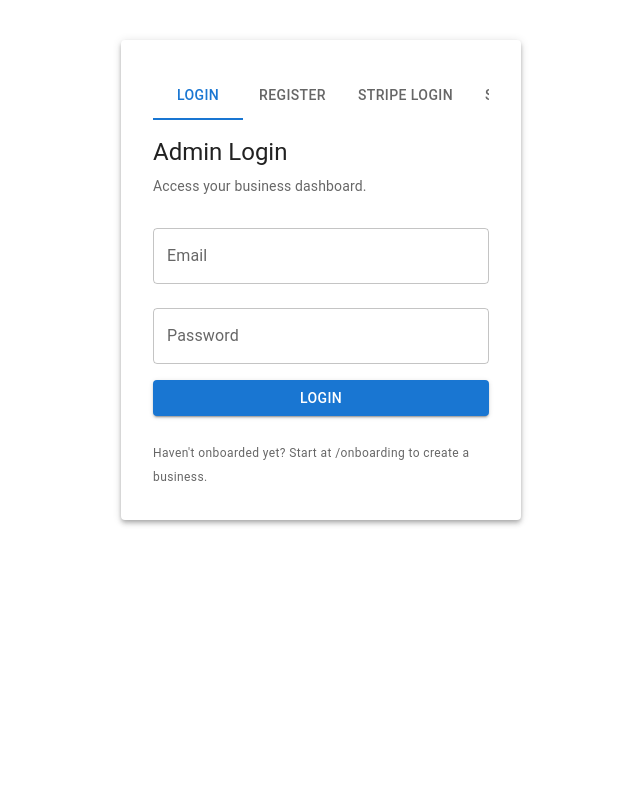
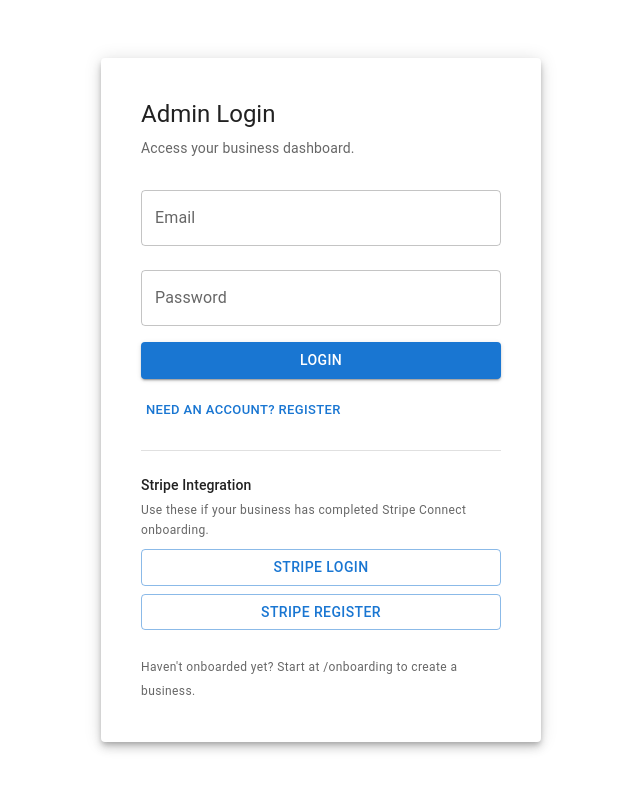
Before and after one commit to yourOnlyCode/pos-unlegacy, a React (Vite) app in the folder client/: page / in a window 1280 px wide. Shown: the top 790 px of the page, without its empty margins (319-959 px from the left). Built offline with nearby package versions, Linux system fonts and the light colour scheme.

Commit message:
got rid of back button on dashboard

```diff
--- a/client/src/components/AdminDashboard.tsx
+++ b/client/src/components/AdminDashboard.tsx
@@ -10,9 +10,7 @@ import {
   CardContent,
   CircularProgress,
   Alert,
-  Button,
 } from '@mui/material';
-import { ArrowBack } from '@mui/icons-material';
 import InventoryManagement from './admin/InventoryManagement';
 import OrdersList from './admin/OrdersList';
 
@@ -91,13 +89,6 @@ export default function AdminDashboard() {
     return (
       <Container maxWidth="md" sx={{ py: 4 }}>
         <Alert severity="error">{error || 'Business not found'}</Alert>
-        <Button
-          startIcon={<ArrowBack />}
-          onClick={() => navigate('/')}
-          sx={{ mt: 2 }}
-        >
-          Back to Home
-        </Button>
       </Container>
     );
   }
@@ -105,14 +96,6 @@ export default function AdminDashboard() {
   return (
     <Container maxWidth="lg" sx={{ py: 4 }}>
       <Box sx={{ mb: 3 }}>
-        <Button
-          startIcon={<ArrowBack />}
-          onClick={() => navigate('/')}
-          sx={{ mb: 2 }}
-        >
-          Back
-        </Button>
-
         <Card>
           <CardContent>
             <Typography variant="h4" gutterBottom>
--- a/client/src/components/AdminLogin.tsx
+++ b/client/src/components/AdminLogin.tsx
@@ -1,9 +1,9 @@
 import { useState } from 'react';
-import { Box, Paper, TextField, Button, Typography, Alert, CircularProgress, Tabs, Tab } from '@mui/material';
+import { Box, Paper, TextField, Button, Typography, Alert, CircularProgress, Divider } from '@mui/material';
 import { useNavigate } from 'react-router-dom';
 
 function AdminLogin() {
-  const [mode, setMode] = useState<'login' | 'register' | 'stripeLogin' | 'stripeRegister'>('login');
+  const [mode, setMode] = useState<'login' | 'register'>('login');
   const [businessId, setBusinessId] = useState('');
   const [email, setEmail] = useState('');
   const [password, setPassword] = useState('');
@@ -17,11 +17,11 @@ function AdminLogin() {
     const bId = businessId.trim();
     const em = email.trim();
     const pw = password;
-    if (['register','stripeRegister'].includes(mode) && (!bId || !em || !pw)) {
+    if (mode === 'register' && (!bId || !em || !pw)) {
       setError('All fields required for registration');
       return;
     }
-    if (['login','stripeLogin'].includes(mode) && (!em || !pw)) {
+    if (mode === 'login' && (!em || !pw)) {
       setError('Email and password required');
       return;
     }
@@ -41,24 +41,8 @@ function AdminLogin() {
         localStorage.setItem('authToken', data.token);
         localStorage.setItem('businessId', data.businessId);
         navigate(`/admin/${data.businessId}`);
-      } else if (mode === 'stripeRegister') {
-        const res = await fetch('/api/auth/stripe/register', {
-          method: 'POST',
-          headers: { 'Content-Type': 'application/json' },
-          body: JSON.stringify({ businessId: bId, email: em, password: pw })
-        });
-        const data = await res.json();
-        if (!res.ok) {
-          setError(data.error || 'Stripe registration failed');
-          return;
-        }
-        localStorage.setItem('authToken', data.token);
-        localStorage.setItem('businessId', data.businessId);
-        localStorage.setItem('stripeAccountId', data.stripeAccountId);
-        navigate(`/admin/${data.businessId}`);
       } else {
-        const endpoint = mode === 'stripeLogin' ? '/api/auth/stripe/login' : '/api/auth/login';
-        const res = await fetch(endpoint, {
+        const res = await fetch('/api/auth/login', {
           method: 'POST',
           headers: { 'Content-Type': 'application/json' },
           body: JSON.stringify({ email: em, password: pw })
@@ -70,9 +54,6 @@ function AdminLogin() {
         }
         localStorage.setItem('authToken', data.token);
         localStorage.setItem('businessId', data.businessId);
-        if (data.stripeAccountId) {
-          localStorage.setItem('stripeAccountId', data.stripeAccountId);
-        }
         navigate(`/admin/${data.businessId}`);
       }
     } catch (err) {
@@ -82,27 +63,101 @@ function AdminLogin() {
     }
   };
 
+  const handleStripeRegister = async () => {
+  const handleTestLogin = async () => {
+    setError(null);
+    setLoading(true);
+    try {
+      const res = await fetch('/api/auth/test-login', {
+        method: 'POST',
+        headers: { 'Content-Type': 'application/json' },
+        body: JSON.stringify({ businessId: businessId.trim() || undefined })
+      });
+      const data = await res.json();
+      if (!res.ok) {
+        setError(data.error || 'Test login failed');
+        return;
+      }
+      localStorage.setItem('authToken', data.token);
+      localStorage.setItem('businessId', data.businessId);
+      if (data.stripeAccountId) localStorage.setItem('stripeAccountId', data.stripeAccountId);
+      navigate(`/admin/${data.businessId}`);
+    } catch (err) {
+      setError('Network error');
+    } finally {
+      setLoading(false);
+    }
+  };
+    setError(null);
+    if (!businessId.trim() || !email.trim() || !password) {
+      setError('Business ID, email, password required');
+      return;
+          <Button variant="contained" color="secondary" onClick={handleTestLogin} disabled={loading}>Test Admin Login</Button>
+    }
+    setLoading(true);
+    try {
+      const res = await fetch('/api/auth/stripe/register', {
+        method: 'POST',
+        headers: { 'Content-Type': 'application/json' },
+        body: JSON.stringify({ businessId: businessId.trim(), email: email.trim(), password })
+      });
+      const data = await res.json();
+      if (!res.ok) {
+        setError(data.error || 'Stripe registration failed');
+        return;
+      }
+      localStorage.setItem('authToken', data.token);
+      localStorage.setItem('businessId', data.businessId);
+      localStorage.setItem('stripeAccountId', data.stripeAccountId);
+      navigate(`/admin/${data.businessId}`);
+    } catch (err) {
+      setError('Network error');
+    } finally {
+      setLoading(false);
+    }
+  };
+
+  const handleStripeLogin = async () => {
+    setError(null);
+    if (!email.trim() || !password) {
+      setError('Email and password required');
+      return;
+    }
+    setLoading(true);
+    try {
+      const res = await fetch('/api/auth/stripe/login', {
+        method: 'POST',
+        headers: { 'Content-Type': 'application/json' },
+        body: JSON.stringify({ email: email.trim(), password })
+      });
+      const data = await res.json();
+      if (!res.ok) {
+        setError(data.error || 'Stripe login failed');
+        return;
+      }
+      localStorage.setItem('authToken', data.token);
+      localStorage.setItem('businessId', data.businessId);
+      if (data.stripeAccountId) localStorage.setItem('stripeAccountId', data.stripeAccountId);
+      navigate(`/admin/${data.businessId}`);
+    } catch (err) {
+      setError('Network error');
+    } finally {
+      setLoading(false);
+    }
+  };
+
   return (
-    <Box display="flex" justifyContent="center" alignItems="center" minHeight="70vh">
-      <Paper elevation={4} sx={{ p: 4, width: 400 }}>
-        <Tabs value={mode} onChange={(_, v) => setMode(v)} sx={{ mb: 2 }} variant="scrollable" allowScrollButtonsMobile>
-          <Tab label="Login" value="login" />
-          <Tab label="Register" value="register" />
-          <Tab label="Stripe Login" value="stripeLogin" />
-            <Tab label="Stripe Register" value="stripeRegister" />
-        </Tabs>
+    <Box display="flex" justifyContent="center" alignItems="center" minHeight="100vh" width="100%" sx={{ bgcolor: 'background.default' }}>
+      <Paper elevation={6} sx={{ p: 5, width: '100%', maxWidth: 440, mx: 2 }}>
         <Typography variant="h5" gutterBottom>
-          {mode === 'login' && 'Admin Login'}
-          {mode === 'register' && 'Create Admin Account'}
-          {mode === 'stripeLogin' && 'Login (Stripe Linked)'}
-          {mode === 'stripeRegister' && 'Register (Stripe Linked)'}
+          {mode === 'login' ? 'Admin Login' : 'Create Admin Account'}
         </Typography>
         <Typography variant="body2" color="text.secondary" sx={{ mb: 2 }}>
           {mode === 'login' ? 'Access your business dashboard.' : 'Register an admin account for an existing business.'}
         </Typography>
         {error && <Alert severity="error" sx={{ mb: 2 }}>{error}</Alert>}
         <Box component="form" onSubmit={handleSubmit}>
-          {['register','stripeRegister'].includes(mode) && (
+          {mode === 'register' && (
             <TextField
               label="Business ID"
               fullWidth
@@ -136,12 +191,22 @@ function AdminLogin() {
             disabled={loading}
             sx={{ mt: 1 }}
           >
-            {loading ? <CircularProgress size={22} /> : (
-              mode === 'login' ? 'Login' :
-              mode === 'register' ? 'Register' :
-              mode === 'stripeLogin' ? 'Stripe Login' : 'Stripe Register'
-            )}
+            {loading ? <CircularProgress size={22} /> : (mode === 'login' ? 'Login' : 'Register')}
           </Button>
+        </Box>
+        <Box mt={2} display="flex" justifyContent="space-between">
+          <Button size="small" onClick={() => setMode(mode === 'login' ? 'register' : 'login')} disabled={loading}>
+            {mode === 'login' ? 'Need an account? Register' : 'Have an account? Login'}
+          </Button>
+        </Box>
+        <Divider sx={{ my: 3 }} />
+        <Typography variant="subtitle2" gutterBottom>Stripe Integration</Typography>
+        <Typography variant="caption" color="text.secondary" display="block" sx={{ mb: 1 }}>
+          Use these if your business has completed Stripe Connect onboarding.
+        </Typography>
+        <Box display="flex" flexDirection="column" gap={1}>
+          <Button variant="outlined" onClick={handleStripeLogin} disabled={loading}>Stripe Login</Button>
+          <Button variant="outlined" onClick={handleStripeRegister} disabled={loading}>Stripe Register</Button>
         </Box>
         <Box mt={3}>
           <Typography variant="caption" color="text.secondary">
```
Also changed, not shown: 1 other file (tests, documents, lock files or other folders).
